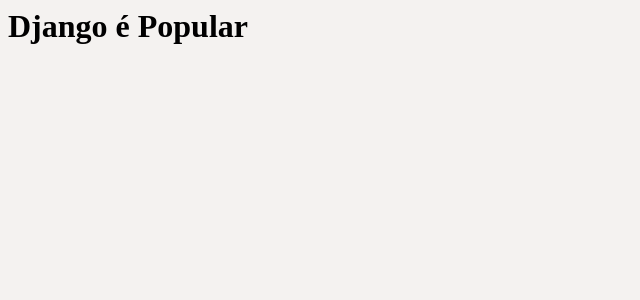
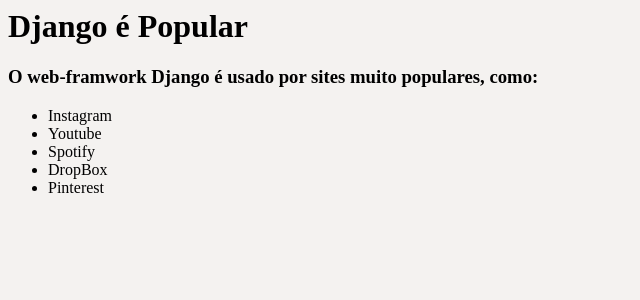
Before and after one commit to omataclas/Academic_Projects, a Django app: page /core/home/ in a window 1280 px wide. Shown: the top 300 px of the page, without its empty margins (0-640 px from the left). Run offline with Django 5.2, Linux system fonts and the light colour scheme.

Commit message:
Crude HTML content
pushing before static crashes with some pngs :angry:

```diff
--- a/Django_project/core/templates/home.html
+++ b/Django_project/core/templates/home.html
@@ -10,5 +10,25 @@
     </head>
     <body>
         <h1>Django é Popular</h1>
+        <h3>O web-framwork Django é usado por sites muito populares, como:</h3>
+        <nav>
+            <ul>
+                <li>
+                    <a>Instagram</a>
+                </li>
+                <li>
+                    <a>Youtube</a>
+                </li>
+                <li>
+                    <a>Spotify</a>
+                </li>
+                <li>
+                    <a>DropBox</a>
+                </li>
+                <li>
+                    <a>Pinterest</a>
+                </li>
+            </ul>
+        </nav>
     </body>
 </html>
```
